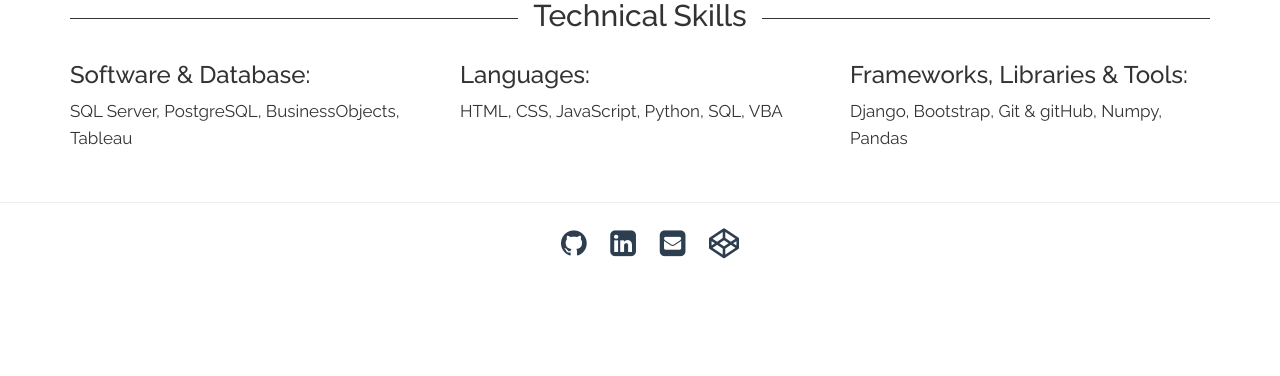
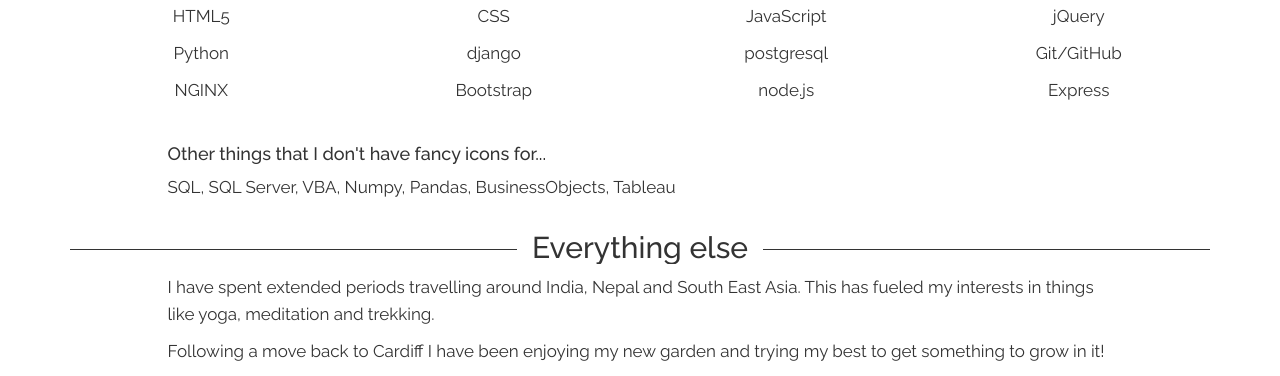
Before and after one commit to gmojo/django-portfolio, a Django app: page /about/ in a window 1280 px wide. Shown: the part 564-940 px from the top of the page. Run offline with Django 3.2, Linux system fonts and the light colour scheme; some libraries are stand-ins or nearby versions.

Commit message:
updated about me page

```diff
--- a/portfolio/home/templates/home/about.html
+++ b/portfolio/home/templates/home/about.html
@@ -1,52 +1,113 @@
 {% extends 'base.html' %}
 {% load staticfiles %}
 
-{% block addhead %}<link rel="stylesheet" href="https://cdn.rawgit.com/konpa/devicon/df6431e323547add1b4cf45992913f15286456d3/devicon.min.css">{% endblock %}
+{% block addhead %}
+<link rel="stylesheet" href="https://cdn.rawgit.com/konpa/devicon/df6431e323547add1b4cf45992913f15286456d3/devicon.min.css">
+{% endblock %}
 
 {% block content %}
 
     <div class="container">
-        <br>
-        <img class="img-responsive img-circle center-block" src="{% static 'img/MeNepal.jpg' %}" alt="Me" width="240" height="240">
-        <h2 class="sidelines">About me</h2>
-        <p>I support the full developement cycle of enterprise systems and provide key information from them, utilising SQL, Python,
-            database knowledge and analysis methodologies.
-        </p>
-        <p>I have worked in the health care and higher education sector for the last 10 years as a data and systems analyst.
-            These roles have had varied responsibilities including systems development, server administration, statistics and dashboard development.
-        </p>
-        <p>Currently I am building my web developement skills to manage and visualise data online using Python's Django framework.</p>
-    </div>
 
-    <div class="container">
-        <h2 class="sidelines">Technical Skills</h2>
+    <section>
+        <h2 class="sidelines">About Me</h2>
+        <img id="mypic" class="img-responsive img-circle" src="{% static 'img/gm.jpeg' %}" alt="Me" width="200" height="200">
         <div class="row">
-            <div class="col-md-4">
-                <h3>Software & Database:</h3>
-                <p>SQL Server, PostgreSQL, BusinessObjects, Tableau</p>
-            </div>
-            <div class="col-md-4">
-                <h3>Languages:</h3>
-                <p>HTML, CSS, JavaScript, Python, SQL, VBA</p>
-            </div>
-            <div class="col-md-4">
-                <h3>Frameworks, Libraries & Tools:</h3>
-                <p>Django, Bootstrap, Git & gitHub, Numpy, Pandas</p>
+            <div class="col-md-10 col-md-offset-1">
+                <p>I have worked in the health care and higher education sector for the last 10 years as a data and systems analyst.
+                    These roles have given me opportunities to work on systems development, server administration, statistics and dashboard development.
+                </p>
+                <p>I am currently building my web developement skills to manage and visualise data online.  This started using Python's Django framework with PostgreSQL but I am also
+                    experimenting with the node.js ecosystem with Express and MongoDB.
+                </p>
             </div>
         </div>
-        <br>
+    </section>
+
+
+    <section>
+        <h2 class="sidelines">Technical Skills</h2>
         <div class="row text-center">
-            <div id="devicons">
-                <i class="devicon-python-plain-wordmark"></i>
-                <i class="devicon-django-plain-wordmark"></i>
-                <i class="devicon-html5-plain-wordmark"></i>
-                <i class="devicon-css3-plain-wordmark"></i>
-                <i class="devicon-javascript-plain"></i>
-                <i class="devicon-jquery-plain-wordmark"></i>
-                <i class="devicon-postgresql-plain-wordmark"></i>
-                <i class="devicon-git-plain-wordmark"></i>
+            <div class="col-md-3 col-sm-4 col-xs-4">
+                <i class="devicons devicon-html5-plain colored"></i>
+                <p>HTML5</p>
+            </div>
+            <div class="col-md-3 col-sm-4 col-xs-4">
+                <i class="devicons devicon-css3-plain colored"></i>
+                <p>CSS</p>
+            </div>
+            <div class="col-md-3 col-sm-4 col-xs-4">
+                <i class="devicons devicon-javascript-plain colored"></i>
+                <p>JavaScript</p>
+            </div>
+            <div class="col-md-3 col-sm-4 col-xs-4">
+                <i class="devicons devicon-jquery-plain colored"></i>
+                <p>jQuery</p>
+            </div>
+            <div class="col-md-3 col-sm-4 col-xs-4">
+                <i class="devicons devicon-python-plain colored"></i>
+                <p>Python</p>
+            </div>
+            <div class="col-md-3 col-sm-4 col-xs-4">
+                <i class="devicons devicon-django-plain-wordmark colored"></i>
+                <p>django</p>
+            </div>
+            <div class="col-md-3 col-sm-4 col-xs-4">
+                <i class="devicons devicon-postgresql-plain colored"></i>
+                <p>postgresql</p>
+            </div>
+            <div class="col-md-3 col-sm-4 col-xs-4">
+                <i class="devicons devicon-git-plain colored"></i>
+                <p>Git/GitHub</p>
+            </div>
+            <div class="col-md-3 col-sm-4 col-xs-4">
+                <i class="devicons devicon-nginx-original colored"></i>
+                <p>NGINX</p>
+            </div>
+            <div class="col-md-3 col-sm-4 col-xs-4">
+                <i class="devicons devicon-bootstrap-plain colored"></i>
+                <p>Bootstrap</p>
+            </div>
+            <div class="col-md-3 col-sm-4 col-xs-4">
+                <i class="devicons devicon-nodejs-plain-wordmark colored"></i>
+                <p>node.js</p>
+            </div>
+            <div class="col-md-3 col-sm-4 col-xs-4">
+                <i class="devicons devicon-express-original colored"></i>
+                <p>Express</p>
             </div>
         </div>
+
+        <br>
+        <div class="row">
+            <div class="col-md-10 col-md-offset-1">
+                <h4>Other things that I don't have fancy icons for...</h4>
+                <p>SQL, SQL Server, VBA, Numpy, Pandas, BusinessObjects, Tableau</p>
+            </div>
+        </div>
+    </section>
+
+    <section>
+        <h2 class="sidelines">Everything else</h2>
+        <div class="row">
+            <div class="col-md-10 col-md-offset-1">
+                <p>I have spent extended periods travelling around India, Nepal and South East Asia.  This has fueled my interests in things like
+                    yoga, meditation and trekking.</p>
+                <p>Following a move back to Cardiff I have been enjoying my new garden and trying my best to get something to grow in it!</p>
+                <p>Do these pictures make me look interesting enough?</p>
+            </div>
+        </div>
+        <div class="row">
+            <div class="col-md-10 col-md-offset-1">
+                <div class="col-md-6">
+                    <img src="{% static 'img/Lake.jpg' %}" alt="Pokhara lake in Nepal">
+                </div>
+                <div class="col-md-6">
+                    <img src="{% static 'img/MeNepal.jpg' %}" alt="Thorong-La pass in Nepal">
+                </div>
+            </div>
+        </div>
+    </section>
 
     </div>
 
--- a/portfolio/static/CSS/base.css
+++ b/portfolio/static/CSS/base.css
@@ -66,6 +66,7 @@ p {
 h2.sidelines {
     overflow: hidden;
     text-align: center;
+    margin-bottom: 10px;
 }
 
 h2.sidelines:before,
@@ -118,11 +119,10 @@ a.btn-success {
 }
 /* ------------------------*/
 
-.aboutpage {
-    margin-bottom: 10px;
-    margin-top: 10px;
-    background-color: #d5dddd;
-    padding-top: 5px;
+
+#mypic {
+    border: groove 2px #2c3e50;
+    margin: 15px auto 15px auto;
 }
 
 .sidebar {
@@ -154,9 +154,8 @@ a.btn-success {
     display:block;
     text-align:center
 }
-#devicons {
-    font-size: 60px;
-    color: #eab552;
+.devicons {
+    font-size: 80px;
 }
 
 /* Card styles for projects */
```
